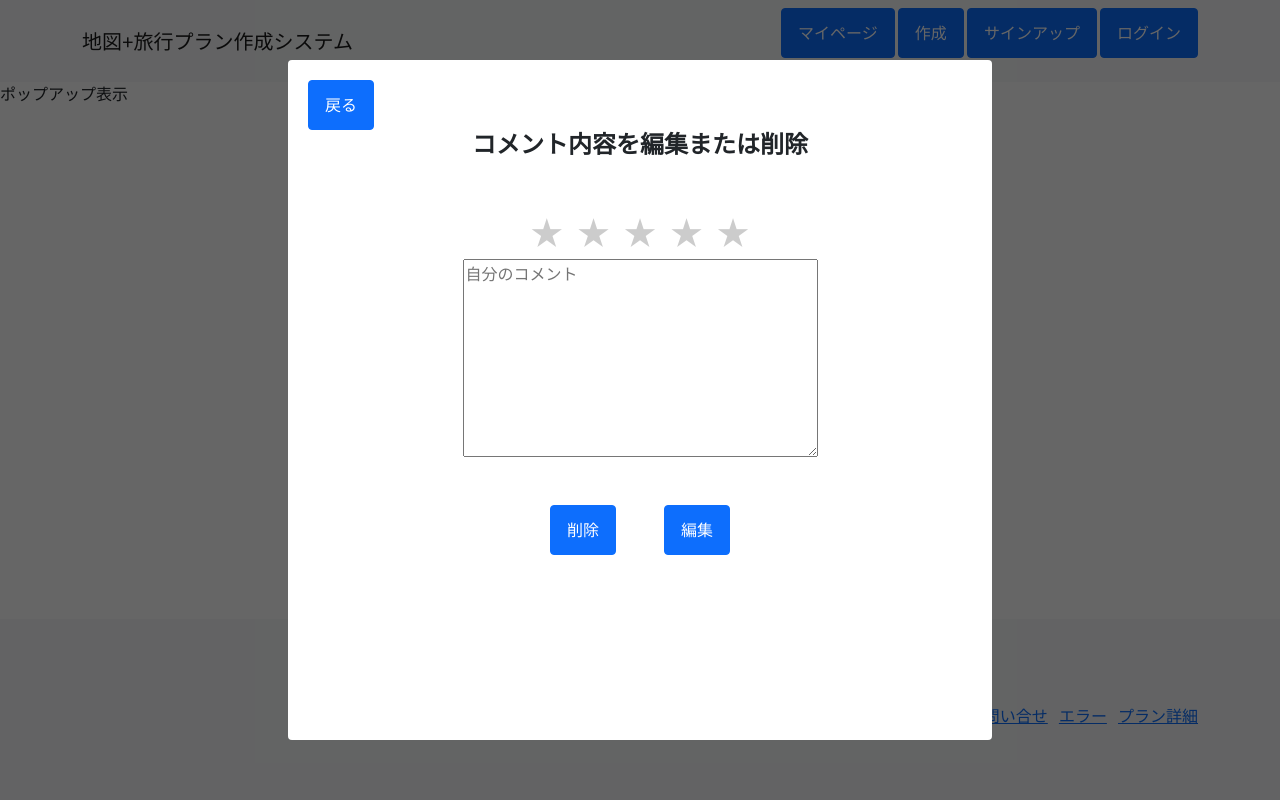
After one commit to morihisa1235/plan_system, a Django app: page /plan_detail/ in a window 1280 px wide, after a click on "ポップアップ表示". The commit adds this page. Run offline with Django 3.2, Linux system fonts and the light colour scheme; some libraries are stand-ins or nearby versions.

Commit message:
プラン詳細の画面一部

```diff
--- a/maplan/templates/base.html
+++ b/maplan/templates/base.html
@@ -75,7 +75,7 @@
                         <li class="list-inline-item"><a href="{% url 'maplan:policy' %}">ポリシー</a></li>
                         <li class="list-inline-item"><a href="{% url 'maplan:inquiry' %}">お問い合せ</a></li>
                         <li class="list-inline-item"><a href="{% url 'maplan:error' %}">エラー</a></li>
-                        <li class="list-inline-item"><a href="{% url 'maplan:plan' %}">プラン詳細</a></li>
+                        <li class="list-inline-item"><a href="{% url 'maplan:plan_detail' %}">プラン詳細</a></li>
                     </ul>
                 </div>
             </div>
--- /dev/null
+++ b/maplan/templates/plan_detail.html
@@ -0,0 +1,44 @@
+{% extends 'base.html' %}
+
+{% load static %}
+
+{% block title %}地図+旅行プラン作成システム{% endblock %}
+
+{% block contents %}
+<label class="open" for="pop-up">ポップアップ表示</label>
+<input type="checkbox" id="pop-up">
+<div class="overlay">
+	<div class="window">
+		<a class="btn btn-primary" href="{% url 'maplan:plan_detail' %}">戻る</a>
+
+<div class = "plan">
+    <h4>コメント内容を編集または削除</h4><br>
+    <p>
+    <div class="rate-form">
+        <input id="star5" type="radio" name="rate" value="5">
+        <label for="star5">★</label>
+
+        <input id="star4" type="radio" name="rate" value="4">
+        <label for="star4">★</label>
+
+        <input id="star3" type="radio" name="rate" value="3">
+        <label for="star3">★</label>
+
+        <input id="star2" type="radio" name="rate" value="2">
+        <label for="star2">★</label>
+
+        <input id="star1" type="radio" name="rate" value="1">
+        <label for="star1">★</label>
+    </div>
+<div>
+	<textarea name="comment" placeholder="自分のコメント" cols="40" rows="8"></textarea>
+</div>
+<br><br>
+<div class = "plan_button">
+    <a class="btn btn-primary" href="{% url 'maplan:mypage' %}">削除</a>&emsp;&emsp;&emsp;<a class="btn btn-primary" href="{% url 'maplan:change_personal' %}">編集</a>
+</div>
+
+	</div>
+</div>
+</div>
+{% endblock %}
--- a/maplan/urls.py
+++ b/maplan/urls.py
@@ -23,4 +23,5 @@ urlpatterns = [
     path('created2/', views.CreatedTwoView.as_view(), name="created_two"),
     path('error/', views.ErrorView.as_view(), name="error"),
     path('plan/', views.PlanView.as_view(), name="plan"),
+    path('plan_detail/', views.PlandetailView.as_view(), name="plan_detail"),
 ]
--- a/maplan/views.py
+++ b/maplan/views.py
@@ -89,3 +89,6 @@ class ErrorView(generic.TemplateView):
 
 class PlanView(generic.TemplateView):
     template_name = "plan.html"
+
+class PlandetailView(generic.TemplateView):
+    template_name = "plan_detail.html"
--- a/static/css/mystyle.css
+++ b/static/css/mystyle.css
@@ -207,6 +207,45 @@ footer {
   color: #ffcc00;
 }
 
+.open {
+	cursor:pointer;
+}
+#pop-up {
+	display: none;
+}
+.overlay {
+	display: none;
+}
+#pop-up:checked + .overlay {
+	display: block;
+	position: fixed;
+	width: 100%;
+	height: 100vh;
+	top: 0;
+	left: 0;
+	z-index: 9999;
+	background: rgba(0, 0, 0, 0.6);
+}
+.window {
+	position: fixed;
+	top: 50%;
+	left: 50%;
+	width: 100vw;
+	max-width: 55%;
+    padding: 20px;
+	height: 85%;
+	background-color: #fff;
+	border-radius: 4px;
+	align-items: center;
+	transform: translate(-50%, -50%);
+}
+.close {
+	position: absolute;
+	top: 4px;
+	right: 4px;
+	cursor:pointer;
+}
+
 .btn_margin{
     margin:auto 0 0 auto;
 }
```
Also changed, not shown: maplan/templates/plan.html (+29 -9 lines).
